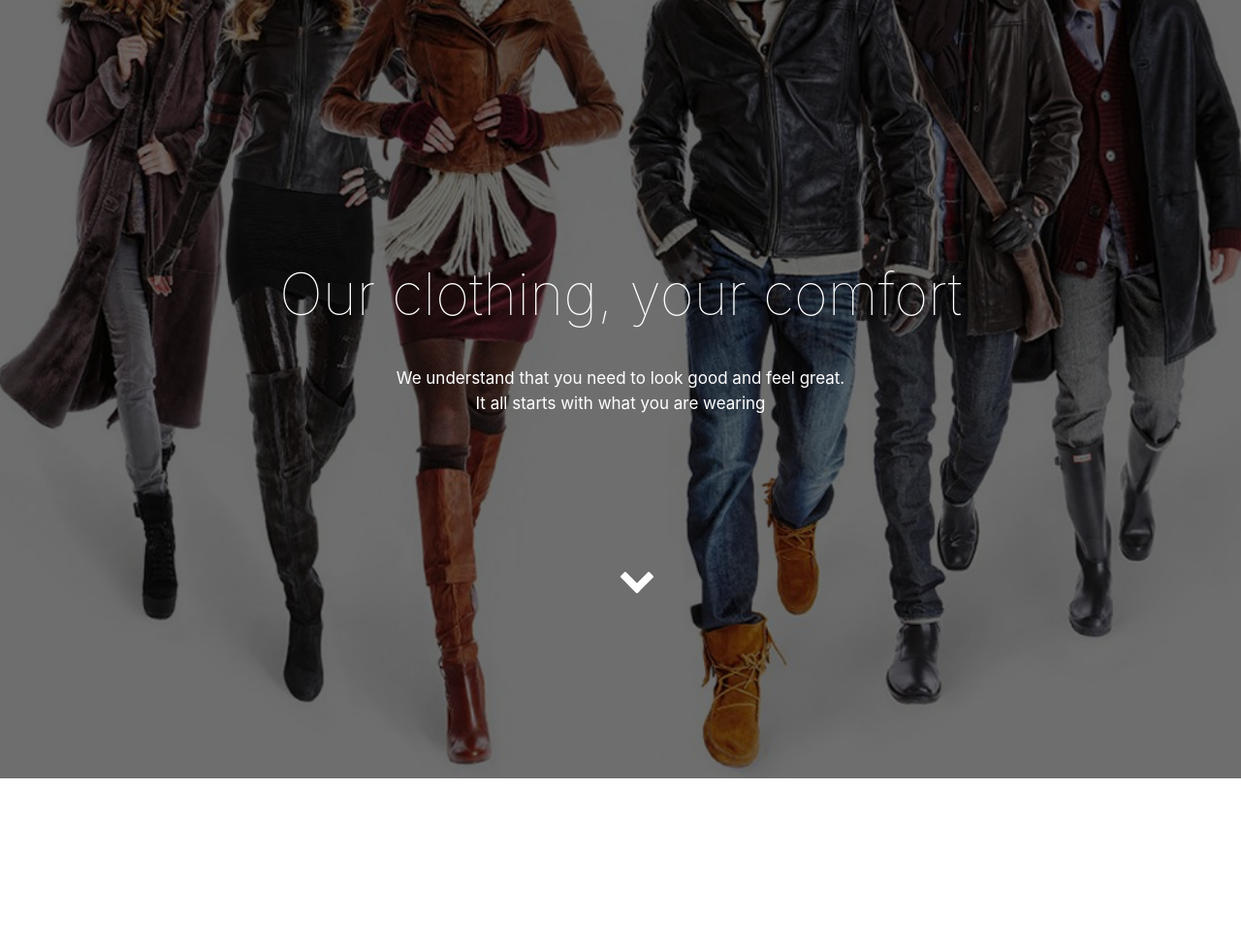
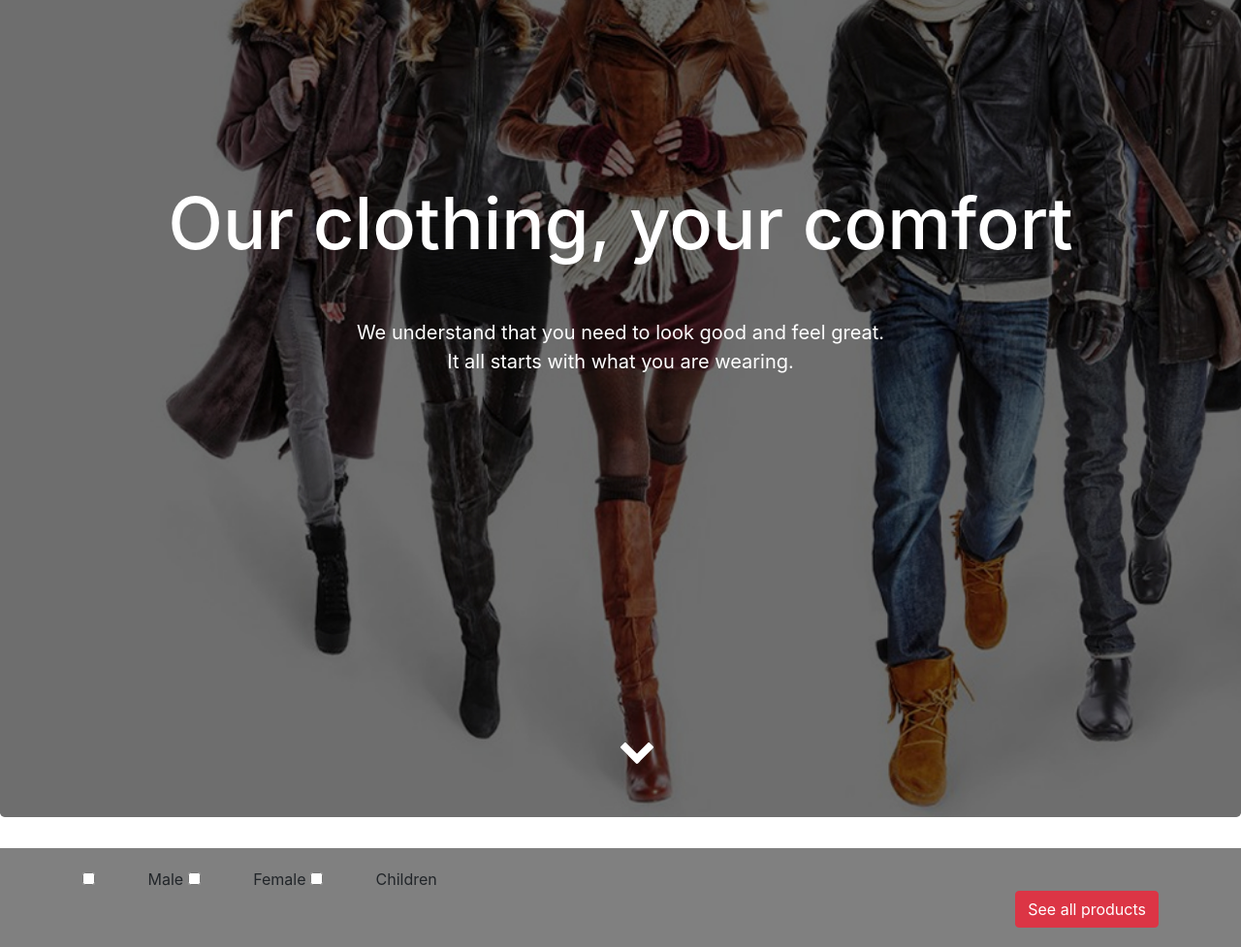
Before and after one commit to jmugure95/yolomy, a plain HTML site: page index.html in a window 1280 px wide. Shown: the part 197-1174 px from the top of the page at 97% size. Before the commit the page ends 1000 px from the top, so only its background shows below. Drawn offline with nearby package versions, Linux system fonts and the light colour scheme.

Commit message:
the website landing page

```diff
--- a/index.html
+++ b/index.html
@@ -7,8 +7,7 @@
 
 <link rel="stylesheet" href="https://stackpath.bootstrapcdn.com/bootstrap/4.2.1/css/bootstrap.min.css" integrity="sha384-GJzZqFGwb1QTTN6wy59ffF1BuGJpLSa9DkKMp0DgiMDm4iYMj70gZWKYbI706tWS" crossorigin="anonymous">
 
-<!-- <link rel="stylesheet" href="https://use.fontawesome.com/releases/v5.6.3/css/all.css" integrity="sha384-UHRtZLI+pbxtHCWp1t77Bi1L4ZtiqrqD80Kn4Z8NTSRyMA2Fd33n5dQ8lWUE00s/" crossorigin="anonymous">
- -->
+
 <link rel="stylesheet" type="text/css" href="style.css"/>
 
 <head>
@@ -16,25 +15,22 @@
 </head>
 <body>
 
- <div id="header" class="header">
- 	<div class="container ">
- 		<div class="row">
- 		<div class="top-left"><img src="assets/logo/logo.png"></div>
+
+<div class="imager">
+<div class="jumbotron text-center">
+<div class="top-left"><img src="assets/logo/logo.png"></div>
  		<div class="linker">
  			<a href="#"><b>Home</b></a>
  		    <a href="#"><b>Products</b></a>
  		    <a href="#"><img src="assets/logo/shop.png"></a>
  		</div>
-
- 			<h2>Our clothing, your comfort</h2>
- 			<p>We understand that you need to look good and feel great.<br/> It all starts with what you are wearing</p>
- 			<div class="scroll"><img src="assets/mouse_click.png"></div>
- 		</div>
- 	</div>
- </div>
+ 		<h2>Our clothing, your comfort</h2><p>We understand that you need to look good and feel great.<br/> It all starts with what you are wearing.</p>
+ 		<div class="scroll"><img src="assets/mouse_click.png"></div>
+</div>
+</div>
 
 
-<!-- <div id="checker" class="checker">
+<div id="checker" class="checker">
 	<div class="container">
 		<div class="row">
 		<div class="col-sm-12 col-md-12">
@@ -48,7 +44,7 @@
 
 		</div>
 	</div>
-</div> -->
+</div>
 
 
 
--- a/style.css
+++ b/style.css
@@ -1,5 +1,13 @@
-.body{
-	overflow-x: hidden;
+.imager .jumbotron{
+	margin-top:1em;
+	background-image: url('assets/backgrounds/hero.jpg');
+    background-size: cover;
+    padding-top: 10em;
+    padding-bottom: 54em;
+    color: #ffffff;
+}
+.container{
+	background-color: grey;
 }
 
 
@@ -11,23 +19,10 @@
 
 }
 
-
-.header{
-	padding: 200px;
-	position: absolute;
-    width: 100%;
-    height: 1000px;
-	background-image: url(assets/backgrounds/hero.jpg);
-	background-position: center center;
-	background-repeat: no-repeat;
-	background-size: cover;
-
-
-}
-.header h2{
+.imager h2{
+	padding-top: 55px;
 	color: white;
-	font-weight: 50;
-	font-size: 60px;
+	font-size: 74px;
     text-align: center !important;
 	position: absolute;
 	top: 50%;
@@ -36,12 +31,12 @@
 	transform: translate(-50%, -50%);
 
 }
-.header p{
+.imager p{
+	padding-top: 150px;
 	display: inline;
 	color: white;
 	text-align: center;
-	font-weight: 12px;
-	font-size: 17px;
+	font-size: 20px;
 	position: absolute;
 	top: 60%;
 	left: 50%;
@@ -50,11 +45,16 @@
 
 }
 
+.checker input{
+	margin-right: 50px;
+}
+
 .scroll{
-	position: fixed;
-	top:98%;
+	position: absolute;
+	top:120%;
 	left: 50%;
 }
+
 a{
 	color: white;
 	margin-right: 50px;
@@ -101,6 +101,7 @@ a{
 .checker{
 	/*width: 100%;
 	min-height: 200px;*/
+	padding:20px 30px;
 	background-color: grey;
 }
 /*end header*/
```
